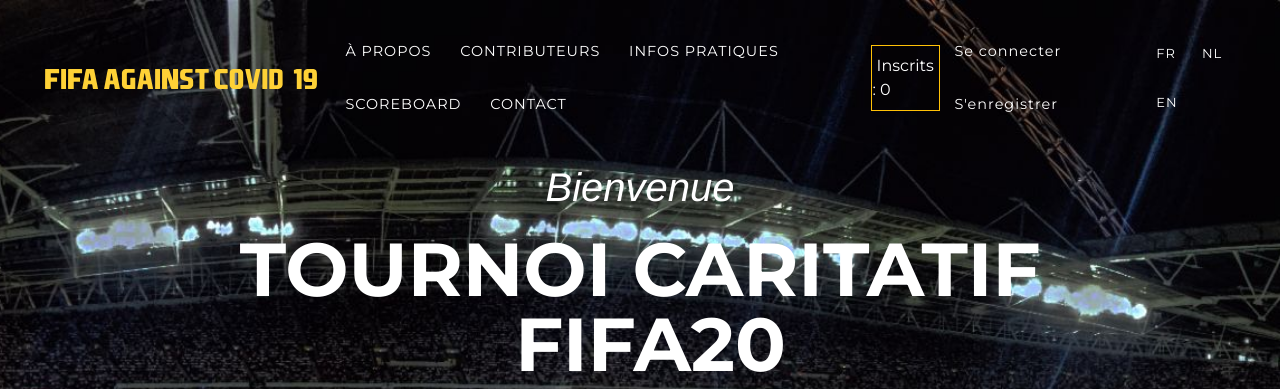
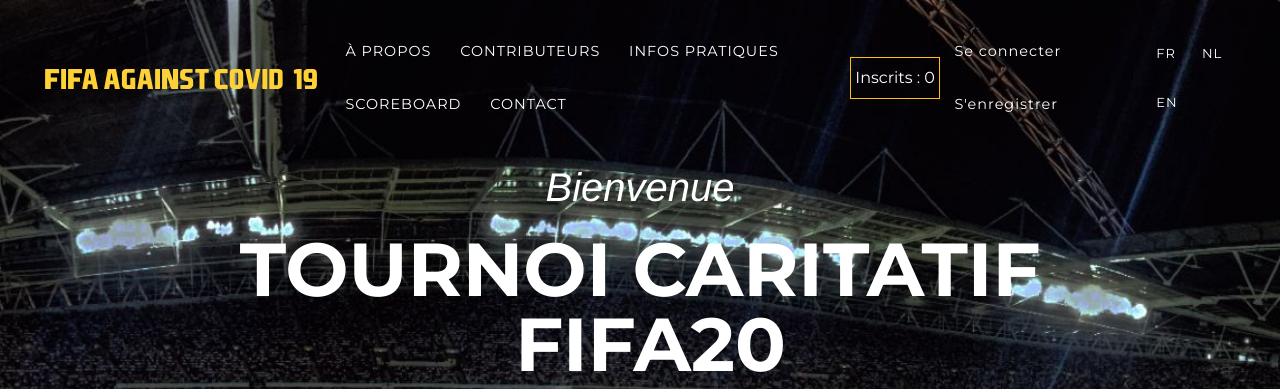
Before and after one commit to fgrimau/tournoi-fifa, a Django app: page /fr/ in a window 1280 px wide. Shown: the top 389 px of the page. Run offline with Django 3.2, Linux system fonts and the light colour scheme; parts of the project's set-up code (start-up, migrations or seed data) failed here and were passed over; some libraries are stand-ins or nearby versions; some web fonts are replaced.

Commit message:
[Upd] no text wrapping

```diff
--- a/home/templates/base_en.html
+++ b/home/templates/base_en.html
@@ -43,7 +43,7 @@
                     <li class="nav-item" role="presentation"><a class="nav-link" href="{% url 'scoreboard_view' lang 'choose' %}">Scoreboard</a></li>
                     <li class="nav-item" role="presentation"><a class="nav-link js-scroll-trigger" href="{% url 'home_view' lang %}#contact">Contact</a></li>
                 </ul>
-                <span class="border rounded-0 border-warning navbar-text" style="color: #ffffff;font-family: Montserrat, sans-serif;">
+                <span class="border rounded-0 border-warning navbar-text text-nowrap" style="color: #ffffff;font-family: Montserrat, sans-serif;">
                     &nbsp;Registered : {{ nb_inscrits }}&nbsp;
                 </span>
             </div>
--- a/home/templates/base_fr.html
+++ b/home/templates/base_fr.html
@@ -43,7 +43,7 @@
                     <li class="nav-item" role="presentation"><a class="nav-link" href="{% url 'scoreboard_view' lang 'choose' %}">Scoreboard</a></li>
                     <li class="nav-item" role="presentation"><a class="nav-link js-scroll-trigger" href="{% url 'home_view' lang %}#contact">Contact</a></li>
                 </ul>
-                <span class="border rounded-0 border-warning navbar-text" style="color: #ffffff;font-family: Montserrat, sans-serif;">
+                <span class="border rounded-0 border-warning navbar-text text-nowrap" style="color: #ffffff;font-family: Montserrat, sans-serif;">
                     &nbsp;Inscrits : {{ nb_inscrits }}&nbsp;
                 </span>
             </div>
--- a/home/templates/base_nl.html
+++ b/home/templates/base_nl.html
@@ -44,7 +44,7 @@
                     <li class="nav-item" role="presentation"><a class="nav-link" href="{% url 'scoreboard_view' lang 'choose' %}">Scoreboard</a></li>
                     <li class="nav-item" role="presentation"><a class="nav-link js-scroll-trigger" href="{% url 'home_view' lang %}#contact">Contact</a></li>
                 </ul>
-                <span class="border rounded-0 border-warning navbar-text" style="color: #ffffff;font-family: Montserrat, sans-serif;">
+                <span class="border rounded-0 border-warning navbar-text text-nowrap" style="color: #ffffff;font-family: Montserrat, sans-serif;">
                     &nbsp;Geregistreerd : {{ nb_inscrits }}&nbsp;
                 </span>
             </div>
```
